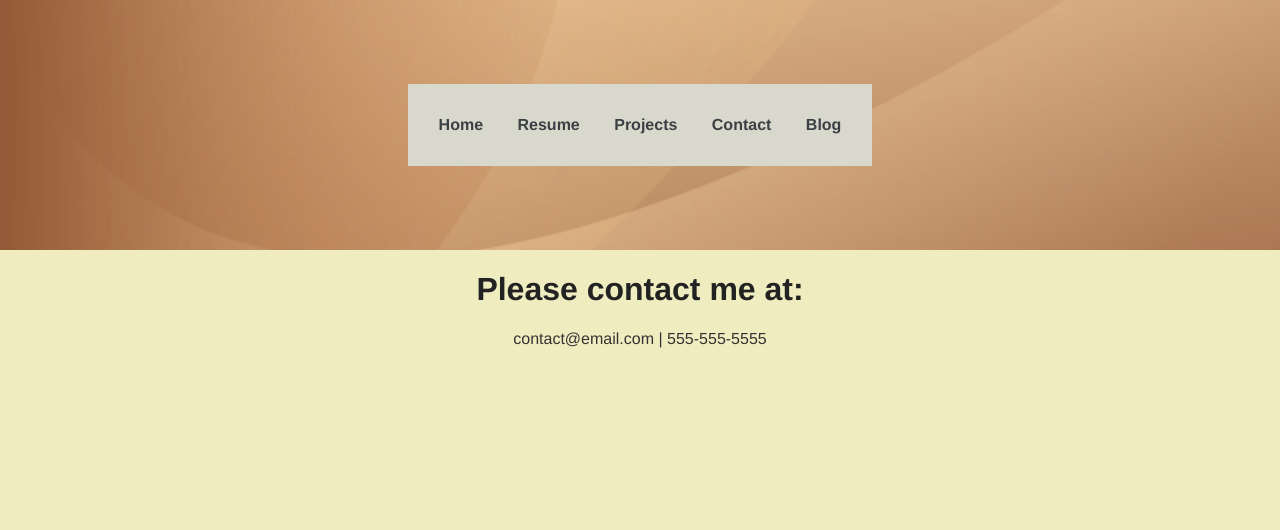
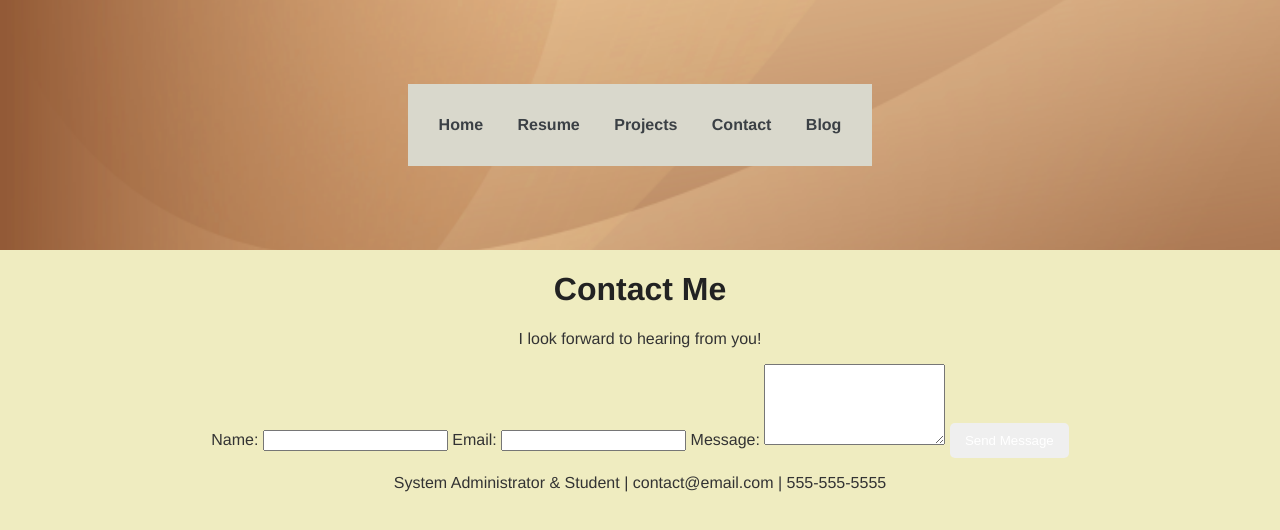
Before and after one commit to matawalcott/excIT371, a plain HTML site: page contact.html in a window 1280 px wide. Drawn offline with Linux system fonts and the light colour scheme.

Commit message:
Add files via upload

```diff
--- a/contact.html
+++ b/contact.html
@@ -9,6 +9,7 @@
 
 
     <body>
+
         <header>
             <nav>
                 <ul>
@@ -20,9 +21,31 @@
                 </ul>
             </nav>
         </header>
+
         <main>
-            <h1>Please contact me at:</h1>
-            <p>contact@email.com | 555-555-5555</p>
+            <h1>Contact Me</h1>
+            <p>I look forward to hearing from you!</p>
+
+            <form id="contactForm">
+                <label for="name">Name:</label>
+                <input type="text" id="name" name="name" required>
+
+                <label for="email">Email:</label>
+                <input type="email" id="email" name="email" required>
+
+                <label for="message">Message:</label>
+                <textarea id="message" name="message" rows="5" required></textarea>
+
+                <button type="submit">Send Message</button>
+            </form>
+            <p id="formFeedback" class="hidden"></p>
         </main>
+
+        <footer>
+            <p>System Administrator & Student | contact@email.com | 555-555-5555</p>
+        </footer>
+
+        <script src="scripts.js"></script>
+
     </body>
     <html></html>
```
